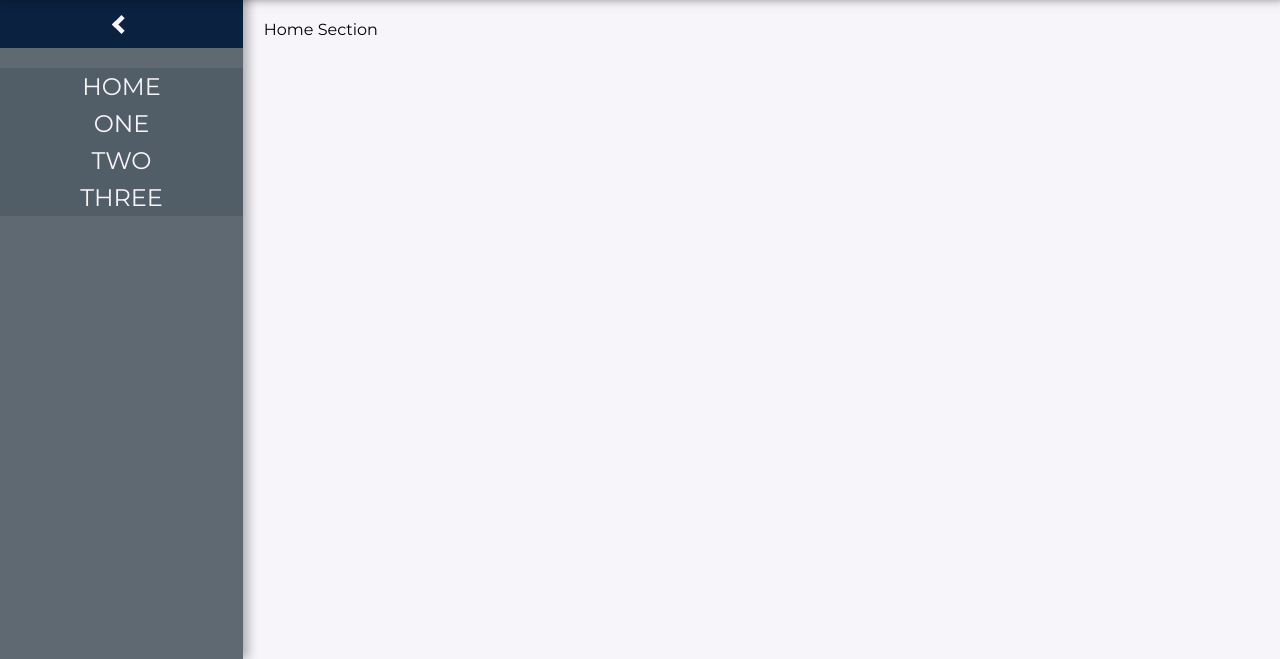
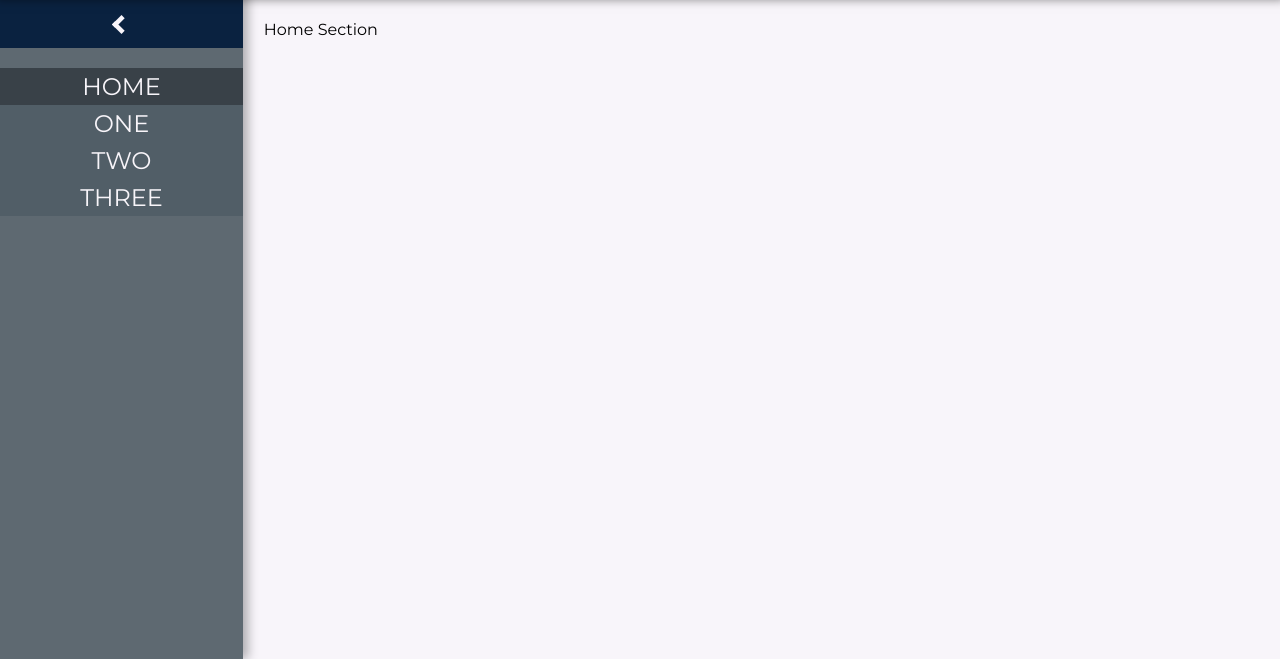
Before and after one commit to lwholten/doyrms-registration, a PHP site: page /pages/php/admin_page.php in a window 1280 px wide; the page is wider, and only the part inside the window is pictured. Shown: the part 140-799 px from the top of that part. Run offline with PHP 8.4, Linux system fonts and the light colour scheme; the visitor is signed in with stand-in values (Sample User, id 1).

Commit message:
staff/admin sidebar buttons now stay grey when selected, update variable names.

```diff
--- a/css/staff_page.css
+++ b/css/staff_page.css
@@ -79,7 +79,7 @@ body {
   flex-direction: column;
   align-items: center;
 }
-#sidebar_contents li {
+#sidebar_contents .sidebar_button {
   width: 100%;
   padding: 4px 0px;
   height: auto;
@@ -87,8 +87,13 @@ body {
   text-align: center;
   color: var(--white);
   cursor: pointer;
+  background: rgba(0,0,0,0.0);
+  transition: background 100ms;
 }
-#sidebar_contents li:hover {
+#sidebar_contents .sidebar_button_active {
+  background: rgba(0,0,0,0.3);
+}
+#sidebar_contents .sidebar_button:hover {
   background: rgba(0,0,0,0.3);
 }
 </style>
--- a/pages/html/admin_page.html
+++ b/pages/html/admin_page.html
@@ -26,17 +26,17 @@
       <input type="checkbox" id="sidebar_toggle" class="hidden"/>
       <label for="sidebar_toggle" onclick="toggleSidebar()"><span class="left_arrow"></span></label>
       <ul id="sidebar_contents">
-        <li onclick="toggleMainSection('home')" class="sidebar_option"><h3>HOME</h3></li>
-        <li onclick="toggleMainSection('one')" class="sidebar_option"><h3>ONE</h3></li>
-        <li onclick="toggleMainSection('two')" class="sidebar_option"><h3>TWO</h3></li>
-        <li onclick="toggleMainSection('three')" class="sidebar_option"><h3>THREE</h3></li>
+        <li onclick="toggleMainSection('s1','m1')" class="sidebar_button sidebar_button_active" id="s1"><h3>HOME</h3></li>
+        <li onclick="toggleMainSection('s2','m2')" class="sidebar_button" id="s2"><h3>ONE</h3></li>
+        <li onclick="toggleMainSection('s3','m3')" class="sidebar_button" id="s3"><h3>TWO</h3></li>
+        <li onclick="toggleMainSection('s4','m4')" class="sidebar_button" id="s4"><h3>THREE</h3></li>
       </ul>
     </div>
     <div class="text main">
-      <section class="main_section main_section_active" id="home">Home Section</section>
-      <section class="main_section" id="one">One</section>
-      <section class="main_section" id="two">Two</section>
-      <section class="main_section" id="three">Three</section>
+      <section class="main_section main_section_active" id="m1">Home Section</section>
+      <section class="main_section" id="m2">One</section>
+      <section class="main_section" id="m3">Two</section>
+      <section class="main_section" id="m4">Three</section>
     </div>
   </div>
 </body>
--- a/scripts/staff_page_functions.js
+++ b/scripts/staff_page_functions.js
@@ -24,26 +24,34 @@ function toggleSidebar() {
   }
 }
 
-function toggleMainSection(section_id) {
-  var new_section = document.getElementById(section_id);
+function toggleMainSection(button_id, section_id) {
+  var section = document.getElementById(section_id);
+  var button = document.getElementById(button_id)
   /*If the parameters are left empty*/
-  if (new_section === null) {
+  if (section === null) {
     /*Outputs an error message to the console*/
-    console.log('ERROR: Could not display new section as the ID was invalid or left empty')
+    console.log('ERROR: the \'section_id\' is invalid');
+  }
+  else if (button === null) {
+    /*Outputs an error message to the console*/
+    console.log('ERROR: the \'button_id\' is invalid');
   }
   else {
-    /*Saves active sections to an array*/
+    /*Saves active sections and active buttons to an array*/
     var active_sections = document.getElementsByClassName('main_section_active');
-    /*Selects the first element of the array*/
+    var active_buttons = document.getElementsByClassName('sidebar_button_active');
+    /*Selects the first element of the arrays*/
     var old_section = active_sections[0];
-    /*Hides the element*/
+    var old_button = active_buttons[0];
+    /*Hides the old section and removes the active class*/
     old_section.style.display = 'none';
-    /*Removes the active class from the old section*/
     old_section.classList.remove('main_section_active');
-
-    /*uses 'section_id' to display the new section*/
-    new_section.style.display = 'block';
-    /*Adds the active class to the new section*/
-    new_section.classList.add('main_section_active')
+    /*resets the background color of the old button and removes the active class*/
+    old_button.classList.remove('sidebar_button_active');
+    /*Shows the new section and adds the active class*/
+    section.style.display = 'block';
+    section.classList.add('main_section_active')
+    /*Updates the background color of the selected button and adds the active class*/
+    button.classList.add('sidebar_button_active');
   }
 }
```
Also changed, not shown: pages/html/staff_page.html (+8 -8 lines).
